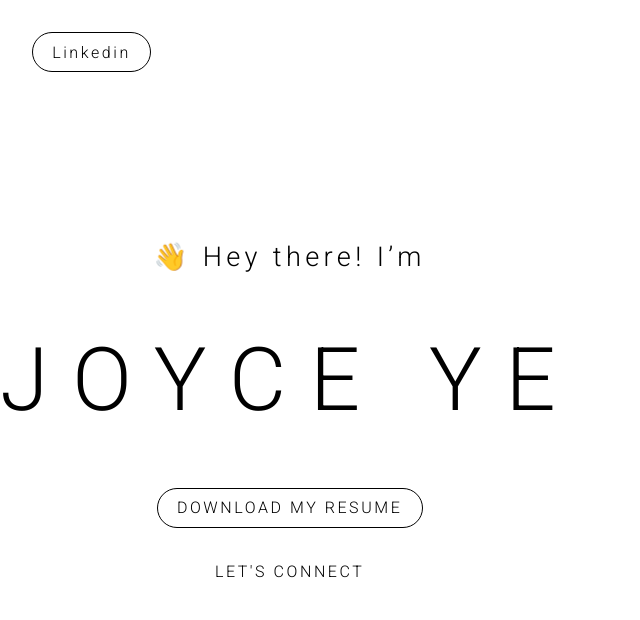
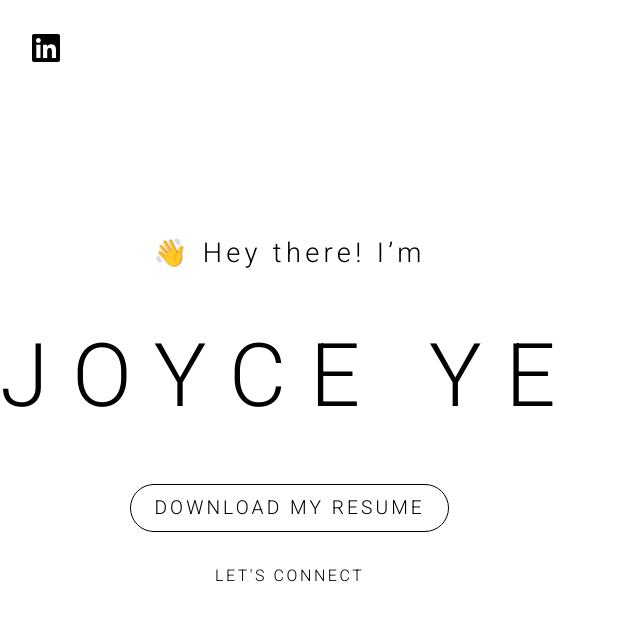
Before and after one commit to yejoyce8/personal-website, a React (Vite) app in the folder frontend/personal-website/: page /home in a window 1280 px wide. Shown: the top 620 px of the page, without its empty margins (0-640 px from the left). Built offline with nearby package versions, Linux system fonts and the light colour scheme.

Commit message:
Added icons

```diff
--- a/frontend/personal-website/package.json
+++ b/frontend/personal-website/package.json
@@ -10,6 +10,11 @@
     "preview": "vite preview"
   },
   "dependencies": {
+    "@fortawesome/fontawesome-svg-core": "^6.5.1",
+    "@fortawesome/free-brands-svg-icons": "^6.5.1",
+    "@fortawesome/free-regular-svg-icons": "^6.5.1",
+    "@fortawesome/free-solid-svg-icons": "^6.5.1",
+    "@fortawesome/react-fontawesome": "^0.2.0",
     "react": "^18.2.0",
     "react-dom": "^18.2.0",
     "react-router-dom": "^6.21.3"
--- a/frontend/personal-website/src/index.css
+++ b/frontend/personal-website/src/index.css
@@ -39,7 +39,7 @@ button {
   border-radius: 33px;
   border: 1px solid black;
   padding: 0.6em 1.2em;
-  font-size: 1em;
+  font-size: 1.2em;
   font-weight: 350;
   letter-spacing: 0.16em;
   font-family: inherit;
@@ -81,6 +81,15 @@ a:hover {
   top: 2em;
   left: 2em;
   z-index: 1; /* Ensure the button is above other content */
+}
+
+.icon-button {
+  font-size: 2em;
+  color: black;
+}
+
+.icon-button:hover {
+  color: pink;
 }
 
 .roboto-thin {
--- a/frontend/personal-website/src/pages/HomePage.jsx
+++ b/frontend/personal-website/src/pages/HomePage.jsx
@@ -1,11 +1,19 @@
 import '../index.css';
+import { FontAwesomeIcon } from '@fortawesome/react-fontawesome'
+import {faLinkedin} from "@fortawesome/free-brands-svg-icons";
 
 export default function HomePage() {
 
     return (
         <div>
             <div className="container-center">
-                <button className="top-left-button">Linkedin</button>
+                <a
+                    href="https://www.linkedin.com/in/joyce-ye-x/"
+                    className="top-left-button"
+                    target="_blank"
+                >
+                    <FontAwesomeIcon icon={faLinkedin} className="icon-button" />
+                </a>
                 <div className="center">
                     <h3>👋 Hey there! I’m</h3>
                     <h1>JOYCE YE</h1>
@@ -13,7 +21,7 @@ export default function HomePage() {
                         <button>DOWNLOAD MY RESUME</button>
                     </div>
                     <div style={{marginTop: '2em'}}>
-                        <a >
+                        <a>
                             LET'S CONNECT
                         </a>
                     </div>
```
Also changed, not shown: 1 other file (tests, documents, lock files or other folders).
